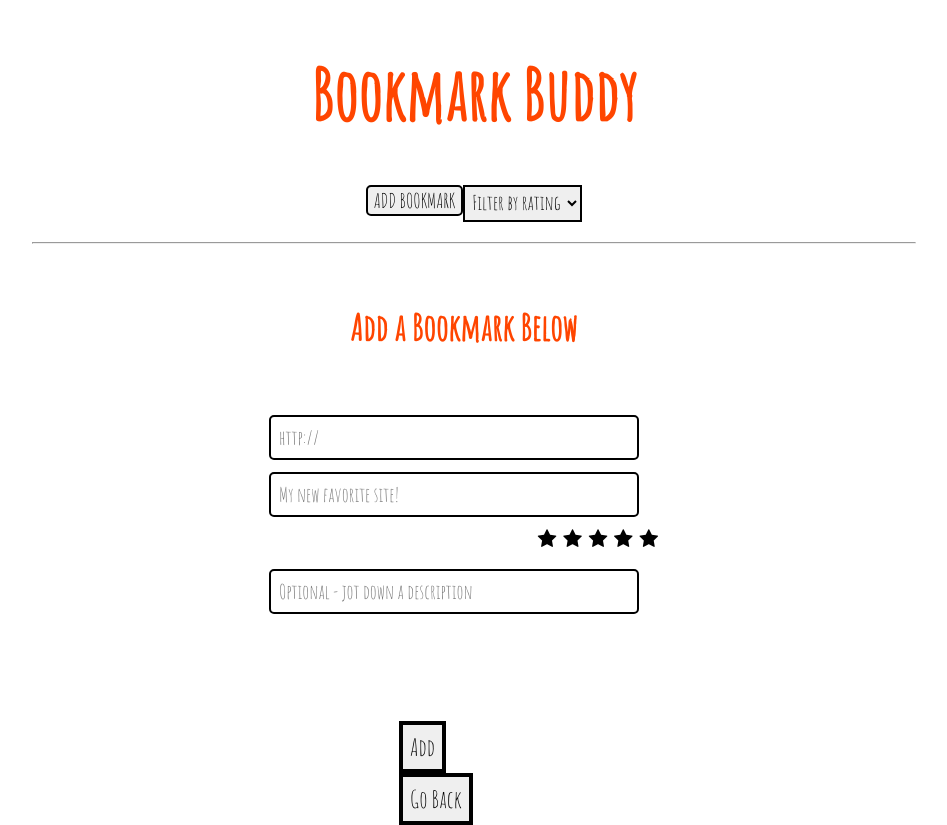
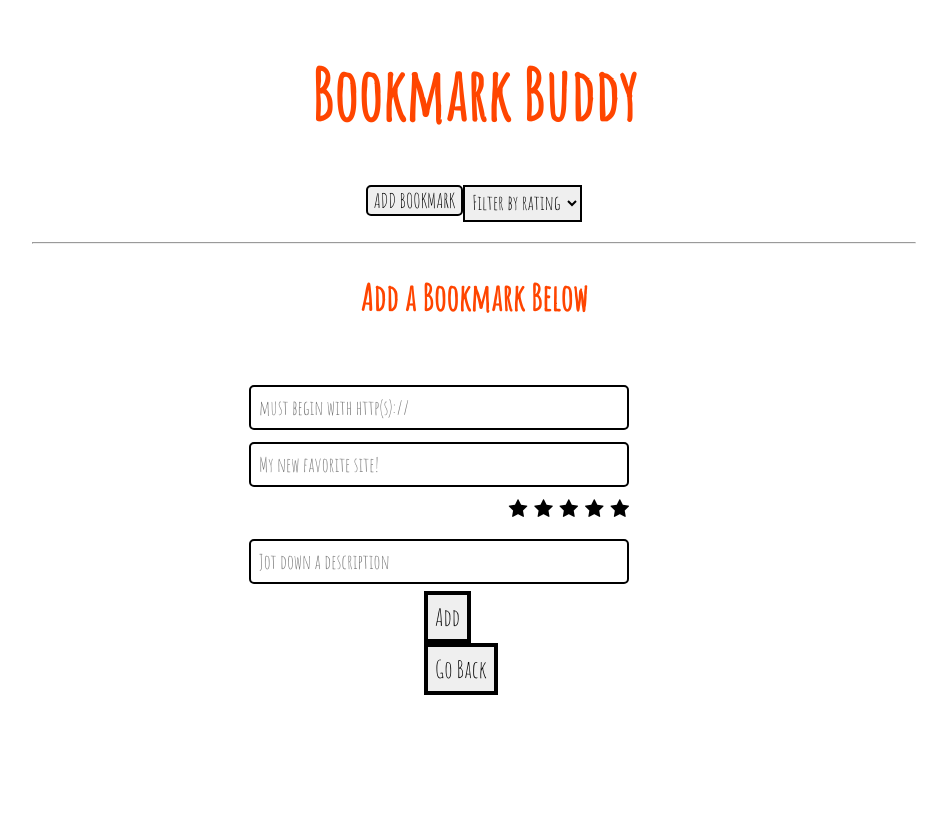
Before and after one commit to thinkful-ei-iguana/Maggie-bookmarks-app, a website with bundled scripts: page src/index.html in a window 1280 px wide. Both pictures are taken after a click on the element "ADD BOOKMARK". Shown: the whole page, without its empty margins (166-1113 px from the left). After the commit the page ends 800 px from the top, so only its background shows below. Built offline with nearby package versions, Linux system fonts and the light colour scheme; no server answers.

Commit message:
sorted out css inconsistencies, removed consolelogs from files

```diff
--- a/src/api.js
+++ b/src/api.js
@@ -5,7 +5,7 @@ const listApiFetch = function(...args) {
   let error;
 
   return fetch(...args)
-    // first .then
+
     .then(res => {
       if(!res.ok) {
         error = {code: res.status};
@@ -17,7 +17,7 @@ const listApiFetch = function(...args) {
       }
       return res.json();
     })
-    // second .then
+
     .then(data => {
       if (error) {
         error.message = data.message;
@@ -50,7 +50,6 @@ function updateBookmark(id, updateData) {
 }
 
 function deleteBookmark(id) {
-  // shopping list example: return listApiFetch(BASE_URL + '/items/' + id
   return listApiFetch(`${BASE_URL}/bookmarks/${id}`, {
     method: 'DELETE'
   });
--- a/src/displays.js
+++ b/src/displays.js
@@ -2,13 +2,14 @@ import store from './store.js';
 import handle from './handle.js';
 
 
-let newBookmarkId = "_newBookmarkId";
+let newBookmarkId = '_newBookmarkId';
 const addDisplayHtml =
-  `<h2>Add a Bookmark Below</h2>
+  `<section id="add-display">
+    <h2>Add a Bookmark Below</h2>
     <form id="submit-new">
       <label for="add-url-field"></label>
       <br>
-    <input type="text" name="url-input" id="add-url-field" required placeholder="http://">
+      <input type="text" name="url-input" id="add-url-field" required placeholder="must begin with http(s)://">
       <br>
       <label for="add-name"></label>
       <input type="text" name="name-input" id="add-name" required placeholder="My new favorite site!">
@@ -20,8 +21,9 @@ const addDisplayHtml =
             <span class="fa fa-star" data-value="2"></span>
             <span class="fa fa-star" data-value="1"></span>
         </div>
+
       <label for="add-description"></label>
-    <input type="text" name="description-input" id="add-description" required placeholder="Optional - jot down a description">
+      <input type="text" name="description-input" id="add-description" required placeholder="Jot down a description">
       <div class="add-view-buttons">
         <form id="submit-bookmark">
           <button type="submit" id="submit-add">Add</button>
@@ -30,7 +32,8 @@ const addDisplayHtml =
           <button id="cancel-add">Go Back</button>
         </form>
       </div>
-  </form>`;
+    </form>
+  </section>`;
 
 
 const renderAddView = function() {
@@ -39,13 +42,11 @@ const renderAddView = function() {
     e.preventDefault();
 
     if(store.filter === 0) {
-      $('#item-display').empty();
-      $('#add-display').prepend(addDisplayHtml);
+      $('main').empty();
+      $('main').append(addDisplayHtml);
       store.toggleStars(newBookmarkId);
       handle.handleSubmitNewBookmark();
       handle.handleGoBack();
-
-      console.log('store.filter is', store.filter)
     }
   });
 };
@@ -53,10 +54,8 @@ const renderAddView = function() {
 
 const listBookmarks = function() {
   store.loadBookmarks().then((allBookmarks) => {
-    console.log('displays:', allBookmarks);
 
-    $('#add-display').empty();
-    $('#item-display').empty();
+    $('main').empty();
 
     for(let i = 0; i < allBookmarks.length; i++) {
 
@@ -77,8 +76,9 @@ const listBookmarks = function() {
         }
 
       }
-      $('#item-display').append(
-        `<ul id="individual-bookmark" class="individual-bookmark-${id}">
+      $('main').append(
+        `<section id="item-display">
+          <ul id="individual-bookmark" class="individual-bookmark-${id}">
             <form id="expand-button-${id}">
                 <button type="submit" id="expandbut-${id}" class="expandbut">EXPAND</button>
             </form>
@@ -99,7 +99,8 @@ const listBookmarks = function() {
                 </form>
               </li>
             </div>
-        </ul>`
+          </ul>
+        </section>`
       );
 
       store.toggleExpand(id);
--- a/src/handle.js
+++ b/src/handle.js
@@ -1,34 +1,26 @@
-import store from "./store.js";
-import displays from "./displays.js";
-import form from "./form.js";
+import store from './store.js';
+import displays from './displays.js';
+import form from './form.js';
 
-//render and event listeners here
 
 const handleSubmitNewBookmark = function() {
-  console.log('handleSubmitNewBookmark working');
 
   $('#submit-new').on('submit', e => {
     e.preventDefault();
-    console.log('e is', e);
-    // let bookmark = form.serializeJson(document.getElementById('#submit-new'));
     let obj = form.serializeJson(e.target);
-    console.log('obj', obj);
+
     let bookmark = {
       title: obj['name-input'],
       url: obj['url-input'],
       desc: obj['description-input'],
       rating: store.lastAddedBookmarkRating.rating
     };
-    $("#submit-new").validate({
-      debug: true
-    });
-    console.log(ErrorEvent.message);
+
     store.createBookmark(bookmark);
   });
 };
 
 const handleGoBack = function() {
-  console.log('handleGoBack working');
   $('#cancel').on('submit', e => {
     e.preventDefault();
     displays.listBookmarks();
@@ -36,7 +28,6 @@ const handleGoBack = function() {
 };
 
 const handleDeleteItem = function(id) {
-  // listening for click of delete button
   $(`#delete-button-${id}`).on('submit', e => {
     e.preventDefault();
     $(e.currentTarget).remove('#individual-item-display');
--- a/src/index.html
+++ b/src/index.html
@@ -35,16 +35,7 @@
     </header>
 
     <main role="main" id="main-display">
-        <section id="error-message-container">
-            <span id="js-error-message">
-            </span>
-        </section>
 
-        <section id="add-display">
-        </section>
-
-        <section id="item-display">
-        </section>
     </main>
     <script type="text/javascript" src="https://code.jquery.com/jquery-3.3.1.js" integrity="sha256-2Kok7MbOyxpgUVvAk/HJ2jigOSYS2auK4Pfzbm7uH60=" crossorigin="anonymous"></script>
     <script type="module" src="index.js"></script>
--- a/src/main.css
+++ b/src/main.css
@@ -9,12 +9,10 @@ body {
 }
 
 main {
-
+    margin: 0 auto;
+    width: 50%;
     height: 500px;
     width: 450px;
-    margin-left: auto;
-    margin-right: auto;
-    display: flex;
 }
 
 hr {
@@ -64,16 +62,10 @@ h2 {
     text-align: center;
 }
 
-#add-display {
-    display: flex;
-    flex-direction: column;
-    padding: 10px;
-    margin: 10px;
-}
-
 #add-display input {
     border: 2px solid black;
     border-radius: 5px;
+    max-width: 380px;
 }
 
 #add-url-field {
@@ -93,6 +85,7 @@ h2 {
 .star-rating {
     unicode-bidi: bidi-override;
     direction: rtl;
+    margin-right: 70px;
 }
 
 .star-rating > span {
@@ -120,27 +113,28 @@ h2 {
 }
 
 .add-view-buttons {
-    margin-top: 100px;
-    display: inline-block;
-    margin-left: 130px;
+    display: inline;
 }
 
 #submit-add, #cancel-add {
-
+    display: inline;
     border: 4px solid black;
     font-size: larger;
     padding: 7px;
+    margin-left: 175px;
 }
-
 
 /* render after add display */
 
+#item-display {
+    margin: 0 auto;
+    width: 65%;
+    margin-top: 20px;
+}
 
 #individual-bookmark {
     border: 2px solid black;
     border-radius: 5px;
-    display: inline-block;
-    margin-left: 20px;
     width: 300px;
     margin-top: 10px;
     margin-bottom: 7px;
@@ -154,14 +148,9 @@ h2 {
 }
 
 #deletebut {
-    /* margin-left: 300px; */
     border: 2px dotted black;
     border-radius: 5px;
     margin-top: 3px;
-}
-
-#add-display {
-    position: relative;
 }
 
 .expandbut {
@@ -179,7 +168,6 @@ h2 {
 
     .selections li {
         display: inline-block;
-        /* padding: 20px;  */
     }
 
     .control-selections {
```
Also changed, not shown: src/store.js (+0 -18 lines). Lines whose indentation alone changed are shown as unchanged.
